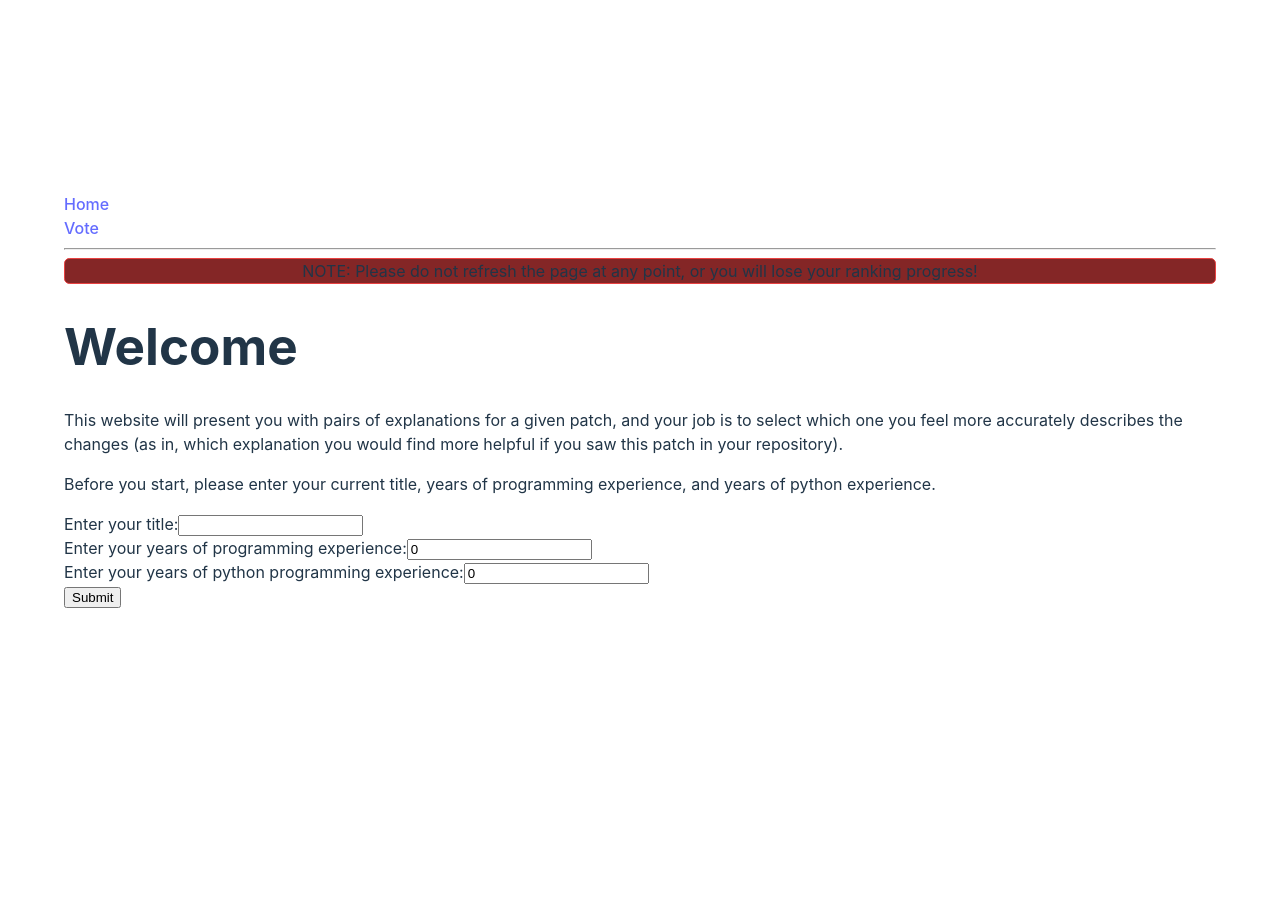
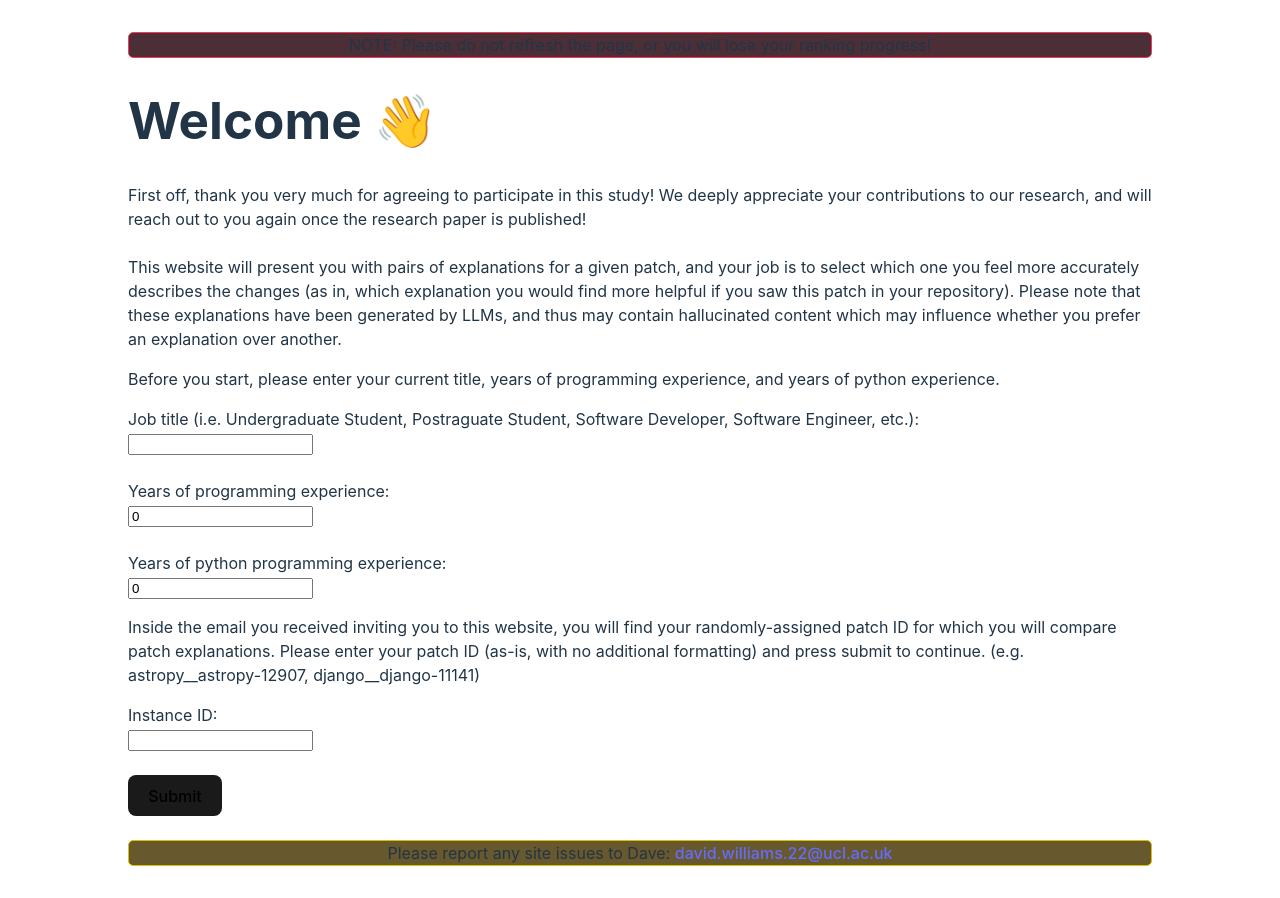
Before and after one commit to davejjwilliams/pairwise-website, a React (Vite) app in the folder client/: page / in a window 1280 px wide. Before the commit the page ends 800 px from the top, so only its background shows below. Built offline with nearby package versions, Linux system fonts and the light colour scheme.

Commit message:
Styling Changes, Content Update, Add Instance ID to Intro Form

```diff
--- a/client/src/App.css
+++ b/client/src/App.css
@@ -1,5 +1,5 @@
 #root {
-  max-width: 90%;
+  max-width: 80vw;
   margin: 0 auto;
   padding: 2rem;
   /* text-align: center; */
@@ -15,14 +15,6 @@ nav {
   display: inline;
 }
 
-.card {
-  padding: 2em;
-}
-
-.read-the-docs {
-  color: #888;
-}
-
 .display-linebreak {
   white-space: pre;
 }
@@ -31,7 +23,6 @@ nav {
   background-color: #333;
   border-radius: 15pt;
   padding: 1em;
-  height: 70%;
 }
 
 .code {
@@ -49,7 +40,7 @@ nav {
   padding: 5pt;
 }
 
-.comparison button {
+button {
   display: block;
   margin: 0 auto;
 }
@@ -58,10 +49,29 @@ nav {
   text-align: center;
 }
 
-.alert-banner {
-
-  background-color: #842626;
-  border: 1pt solid #e94242;
+.banner {
   border-radius: 4pt;
   text-align: center;
 }
+
+.alert {
+  background-color: #4c2f36;
+  border: 1pt solid #ff365b;
+}
+
+.warning {
+  background-color: #68582d;
+  border: 1pt solid #dfbd00;
+}
+
+.btn {
+  border-radius: 8px;
+  border: 1px solid transparent;
+  padding: 0.6em 1.2em;
+  font-size: 1em;
+  font-weight: 500;
+  font-family: inherit;
+  background-color: #1a1a1a;
+  cursor: pointer;
+  transition: border-color 0.25s;
+}
--- a/client/src/context/AppState.jsx
+++ b/client/src/context/AppState.jsx
@@ -15,7 +15,7 @@ function AppState(props) {
     title: '',
     yoe: -1,
     pyoe: -1,
-    instanceId: 'astropy__astropy-12907', // Update
+    instanceId: '',
     ranking: [1, 2, 3, 4, 5, 6],
     currentPatch: '',
     currentExplA: '',
@@ -27,11 +27,12 @@ function AppState(props) {
   const [state, dispatch] = useReducer(AppReducer, initialState);
 
   // Set user details
-  const setDetails = (title, yoe, pyoe) => {
+  const setDetails = (title, yoe, pyoe, instanceId) => {
     const details = {
       title: title,
       yoe: yoe,
-      pyoe: pyoe
+      pyoe: pyoe,
+      instanceId: instanceId
     };
 
     dispatch({ type: SET_DETAILS, payload: details });
--- a/client/src/context/appReducer.jsx
+++ b/client/src/context/appReducer.jsx
@@ -13,7 +13,8 @@ const AppReducer = (state, action) => {
         ...state,
         title: action.payload.title,
         yoe: action.payload.yoe,
-        pyoe: action.payload.pyoe
+        pyoe: action.payload.pyoe,
+        instanceId: action.payload.instanceId
       };
     case GET_INFO:
       return {
--- a/client/src/pages/ExitFeedback.jsx
+++ b/client/src/pages/ExitFeedback.jsx
@@ -15,25 +15,30 @@ function ExitFeedback() {
   };
 
   useEffect(() => {
-    if (!complete) {
-      alert('Please complete the ranking first!');
-      navigate('/vote');
-    }
+    // if (!complete) {
+    //   alert('Please complete the ranking first!');
+    //   navigate('/vote');
+    // }
   }, []);
 
   return (
     <div>
-      <h1>ExitFeedback</h1>
+      <h1>Exit Feedback</h1>
       <p>
-        Thank you for completing the ranking. Could you please provide a brief
-        description (2-3 sentences/points) of how you picked the best prompts.
-        This could be how you prioritised length over correctness, etc. etc.
+        Thank you for completing the ranking! Before submitting, could you
+        please provide a brief description (2-3 sentences/points) of how you
+        picked the best prompts? This could be how you prioritised length over
+        correctness, etc. etc.
       </p>
       <form onSubmit={handleSubmit}>
-        <label>Enter your title:</label>
+        <label>Enter:</label>
         <br />
         <textarea
           value={feedback}
+          style={{
+            width: '50vw',
+            height: '10vh'
+          }}
           onChange={e => setFeedback(e.target.value)}
         />
         <br />
--- a/client/src/pages/Intro.jsx
+++ b/client/src/pages/Intro.jsx
@@ -1,31 +1,48 @@
-import { useContext, useState } from 'react';
+import { useContext, useEffect, useState } from 'react';
 import { useNavigate } from 'react-router-dom';
 import '../App.css';
 import AppContext from '../context/appContext';
+
+// ADD UNIQUE CODE LINKED TO PATCH TO FORM
 
 function Intro() {
   const [title, setTitle] = useState('');
   const [yoe, setYoe] = useState(0);
   const [pyoe, setPyoe] = useState(0);
+  const [instanceIdField, setInstanceIdField] = useState('');
   const navigate = useNavigate();
   const appContext = useContext(AppContext);
-  const { setDetails } = appContext;
+  const { instanceId, setDetails } = appContext;
 
   const handleSubmit = event => {
     event.preventDefault();
     console.log(`${title} ${yoe} ${pyoe}`);
-    setDetails(title, yoe, pyoe);
+    setDetails(title, yoe, pyoe, instanceIdField);
+  };
+
+  useEffect(() => {
+    // navigate once the users details have been set
+    if (instanceId !== '') {
       navigate('/vote');
-  };
+    }
+  }, [instanceId]);
 
   return (
     <>
-      <h1>Welcome</h1>
+      <h1>Welcome 👋</h1>
       <p>
+        First off, thank you very much for agreeing to participate in this
+        study! We deeply appreciate your contributions to our research, and will
+        reach out to you again once the research paper is published!
+        <br />
+        <br />
         This website will present you with pairs of explanations for a given
         patch, and your job is to select which one you feel more accurately
         describes the changes (as in, which explanation you would find more
-        helpful if you saw this patch in your repository).
+        helpful if you saw this patch in your repository). Please note that
+        these explanations have been generated by LLMs, and thus may contain
+        hallucinated content which may influence whether you prefer an
+        explanation over another.
       </p>
       <p>
         Before you start, please enter your current title, years of programming
@@ -33,33 +50,51 @@ function Intro() {
       </p>
       <form onSubmit={handleSubmit}>
         <label>
-          Enter your title:
+          Job title (i.e. Undergraduate Student, Postraguate Student, Software
+          Developer, Software Engineer, etc.):
+        </label>
+        <br />
         <input
           type='text'
           value={title}
           onChange={e => setTitle(e.target.value)}
         />
-        </label>
         <br />
-        <label>
-          Enter your years of programming experience:
+        <br />
+        <label>Years of programming experience:</label>
+        <br />
         <input
           type='number'
           value={yoe}
           onChange={e => setYoe(e.target.value)}
         />
-        </label>
         <br />
-        <label>
-          Enter your years of python programming experience:
+        <br />
+        <label>Years of python programming experience:</label>
+        <br />
         <input
           type='number'
           value={pyoe}
           onChange={e => setPyoe(e.target.value)}
         />
-        </label>
         <br />
-        <input type='submit' value='Submit' />
+        <p>
+          Inside the email you received inviting you to this website, you will
+          find your randomly-assigned patch ID for which you will compare patch
+          explanations. Please enter your patch ID (as-is, with no additional
+          formatting) and press submit to continue. (e.g.
+          astropy__astropy-12907, django__django-11141)
+        </p>
+        <label>Instance ID:</label>
+        <br />
+        <input
+          type='text'
+          value={instanceIdField}
+          onChange={e => setInstanceIdField(e.target.value)}
+        />
+        <br />
+        <br />
+        <input className='btn' type='submit' value='Submit' />
       </form>
     </>
   );
--- a/client/src/pages/Layout.jsx
+++ b/client/src/pages/Layout.jsx
@@ -4,22 +4,21 @@ import { Outlet, Link } from 'react-router-dom';
 function Layout() {
   return (
     <div>
-      <nav className='navbar'>
-        <ul>
-          <li>
-            <Link to='/'>Home</Link>
-          </li>
-          <li>
-            <Link to='/vote'>Vote</Link>
-          </li>
-        </ul>
-      </nav>
-
-      <hr />
-
-      <div className="alert-banner">NOTE: Please do not refresh the page at any point, or you will lose your ranking progress!</div>
+      <div className='banner alert'>
+        NOTE: Please do not refresh the page, or you will lose your ranking
+        progress!
+      </div>
 
       <Outlet />
+
+      <br />
+
+      <div className='banner warning'>
+        Please report any site issues to Dave:{' '}
+        <a href='mailto:david.williams.22@ucl.ac.uk'>
+          david.williams.22@ucl.ac.uk
+        </a>
+      </div>
     </div>
   );
 }
--- a/client/src/pages/Vote.jsx
+++ b/client/src/pages/Vote.jsx
@@ -3,8 +3,6 @@ import '../App.css';
 import Markdown from 'react-markdown';
 import AppContext from '../context/appContext';
 import { useNavigate } from 'react-router-dom';
-
-// TODO: Button functionality
 
 function Vote() {
   const [selection, setSelection] = useState(-10);
@@ -139,7 +137,7 @@ function Vote() {
 
   return (
     <>
-      <h1 className='title'>Compare</h1>
+      <h1 className='title'>Compare ⚖️</h1>
       {loading ? (
         <div>Loading...</div>
       ) : (
@@ -154,55 +152,54 @@ function Vote() {
               <div className='card'>
                 <Markdown>{currentExplA}</Markdown>
               </div>
-              <br />
+            </div>
+            <div className='column'>
+              <h3>Explanation B</h3>
+              <div className='card'>
+                <Markdown>{currentExplB}</Markdown>
+              </div>
+            </div>
+          </div>
+          <div className='row'>
+            <div className='column'>
               <button
                 className={selection === -1 ? 'active' : ''}
                 onClick={() => {
                   setSelection(-1);
                 }}
               >
-                A is better
+                A is better 👆
               </button>
             </div>
             <div className='column'>
-              <h3>Explanation B</h3>
-              <div className='card'>
-                <Markdown>{currentExplB}</Markdown>
-              </div>
-              <br />
+              <button
+                className={selection === 0 ? 'active' : ''}
+                onClick={() => {
+                  setSelection(0);
+                }}
+              >
+                Tie ⚖️
+              </button>
+            </div>
+            <div className='column'>
               <button
                 className={selection === 1 ? 'active' : ''}
                 onClick={() => {
                   setSelection(1);
                 }}
               >
-                B is better
+                👆 B is better
               </button>
             </div>
           </div>
-          <button
-            className={selection === 0 ? 'active' : ''}
-            onClick={() => {
-              setSelection(0);
-            }}
-          >
-            Tie
-          </button>
+
           <br />
           <button
             onClick={() => {
               submitPress();
             }}
           >
-            Submit
-          </button>
-          <br />
-          <button
-            onClick={() => {
-              setComplete();
-            }}
-          >
-            Complete
+            Submit ✔️
           </button>
         </div>
       )}
```
Lines whose indentation alone changed are shown as unchanged.
